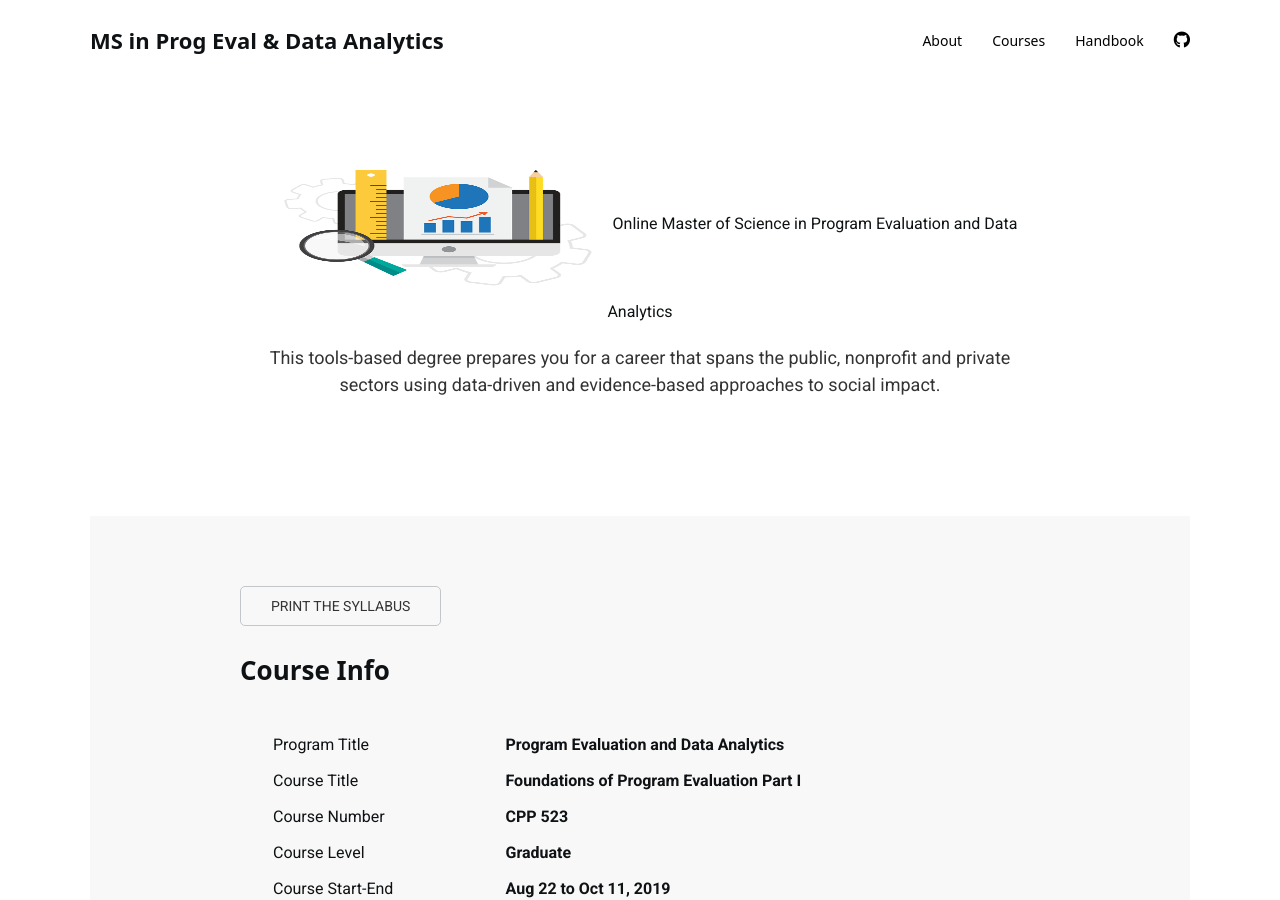
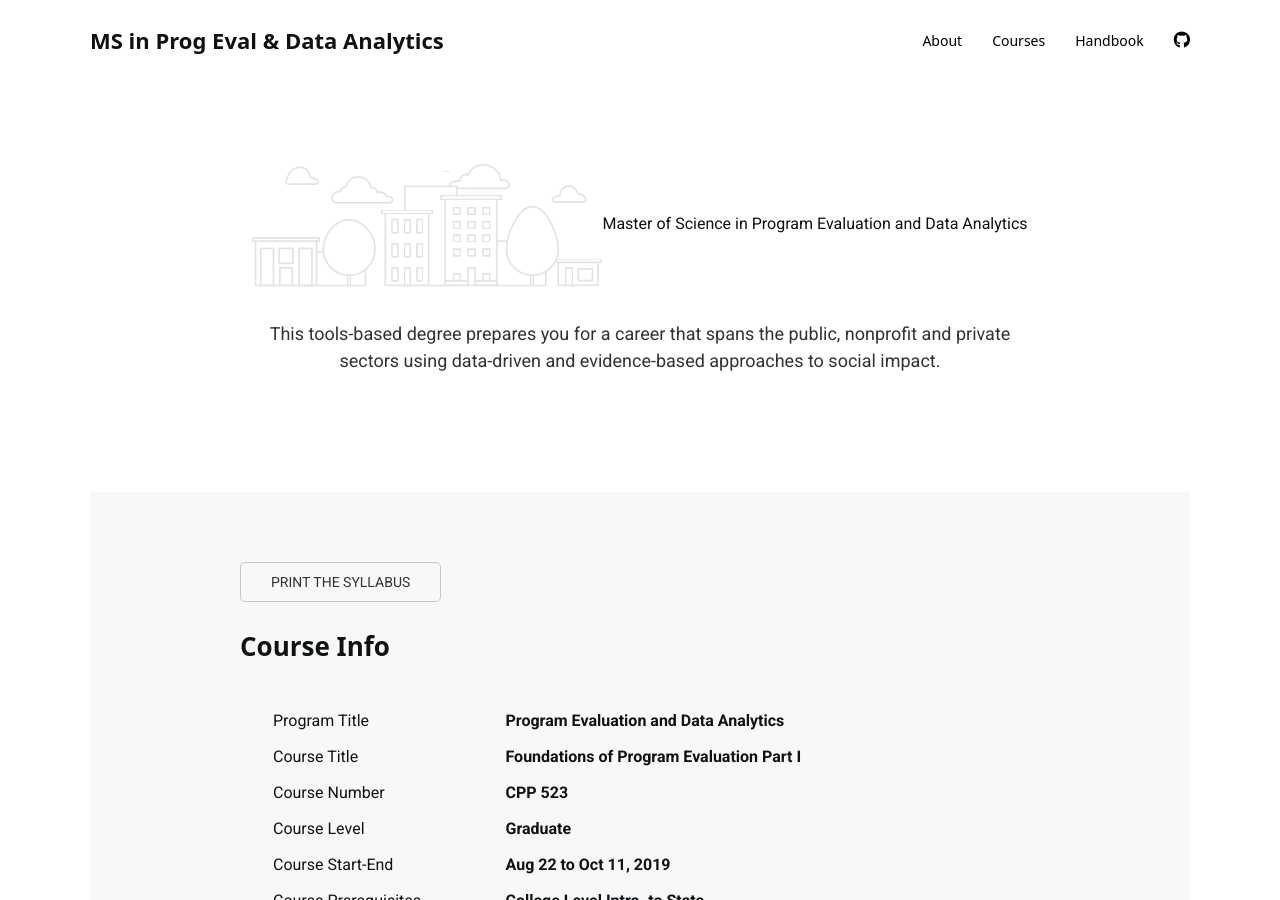
Before and after one commit to DS4PS/ms-prog-eval-data-analytics, a Jekyll site: the page built from index.md, in a window 1280 px wide and 900 px high. Built offline with Jekyll 4.4.1, drawn with Linux system fonts in a browser that asks for light colours; nearby versions of some CDN libraries; a style sheet for code colours, icons or effects is not loaded.

Commit message:
Update index.md

```diff
--- a/index.md
+++ b/index.md
@@ -3,8 +3,8 @@ layout: index
 title: Syllabus
 
 index:
-    title: Online Master of Science in Program Evaluation and Data Analytics
-    image: data-analytics.png
+    title: Master of Science in Program Evaluation and Data Analytics
+    image: city.svg
     subtitle: This tools-based degree prepares you for a career that spans the public, nonprofit and private sectors using data-driven and evidence-based approaches to social impact.
 
 info:
```
